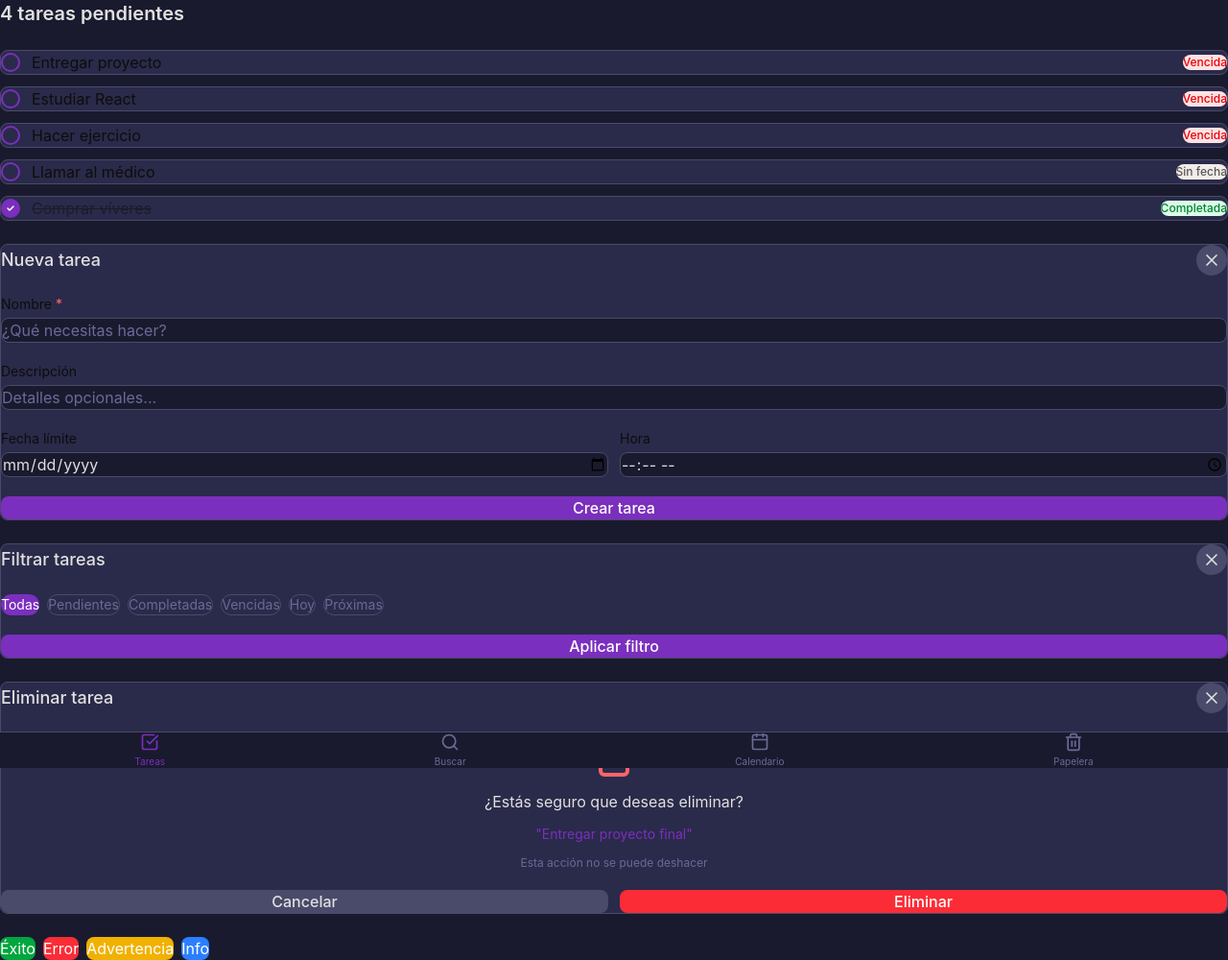
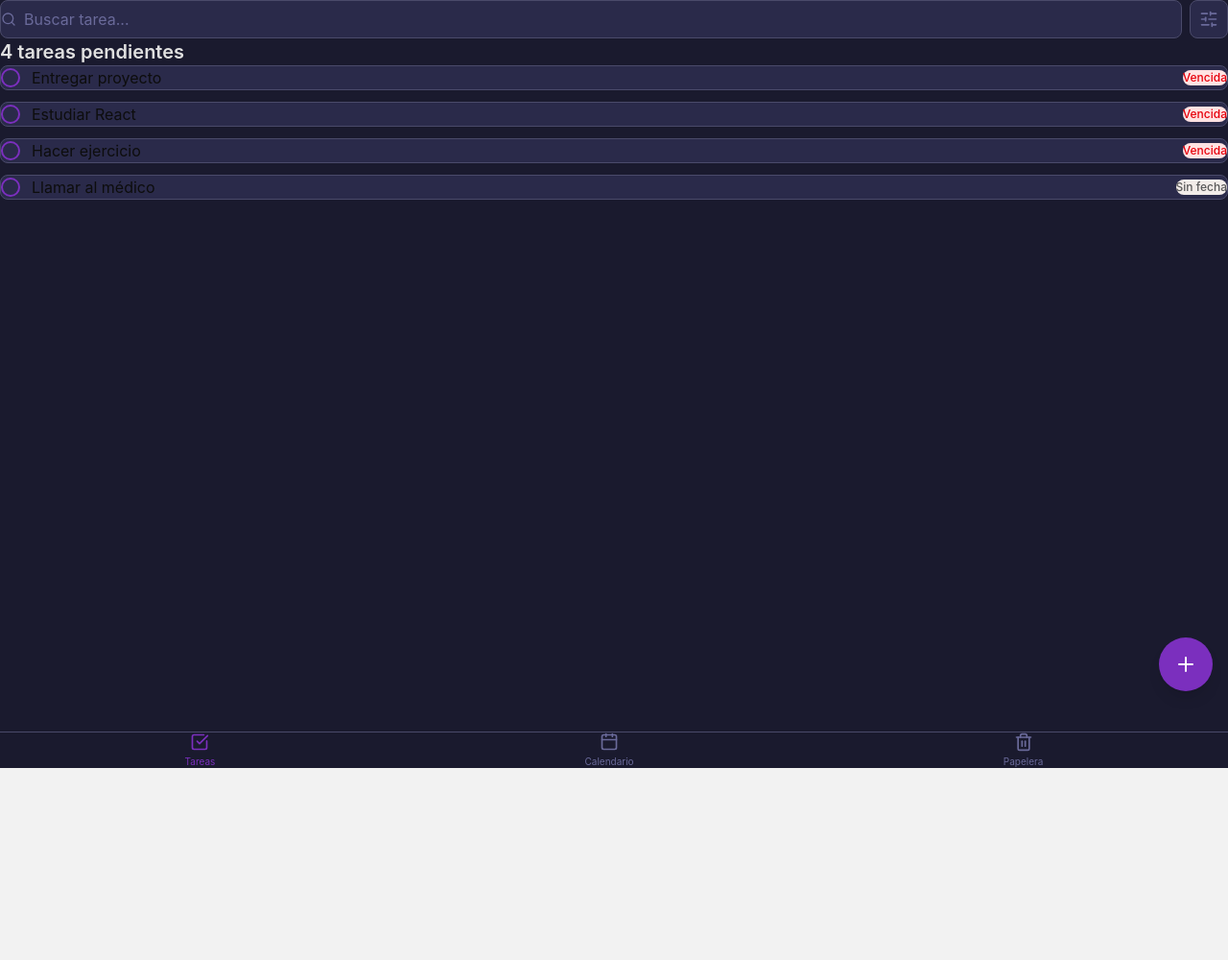
Before and after one commit to JDHernandez935/To-do-list, a React (Vite) app: page / in a window 1280 px wide. Shown: the whole page at 96% size. After the commit the page ends 800 px from the top, so only its background shows below. Built offline with nearby package versions, Linux system fonts and the light colour scheme; a web font is replaced by a local one.

Commit message:
feat(templates): se agrega el template principal

```diff
--- a/src/App.jsx
+++ b/src/App.jsx
@@ -1,98 +1,105 @@
 import { useState } from "react"
-
+import MainTemplate from "./templates/MainTemplate"
+import TaskList from "./organism/TaskList"
+import FilterModal from "./organism/FilterModal"
+import IconButton from "./molecules/IconButton"
+import SearchBar from "./molecules/SearchBar"
+import FilterChip from "./molecules/FilterChip"
 import Text from "./atoms/Text"
-import TaskList from "./organism/TaskList"
-import Navbar from "./organism/NavBar"
-import TaskForm from "./organism/TaskForm"
-import FilterModal from "./organism/FilterModal"
-import DeleteModal from "./organism/DeleteModal"
 import AlertContainer from "./organism/AlertContainer"
-import Button from "./atoms/Button"
 import useAlerts from "./hooks/useAlerts"
 
 function App() {
   const [activeTab, setActiveTab] = useState("home")
+  const [search, setSearch] = useState("")
   const [activeFilter, setActiveFilter] = useState("all")
-  const { alerts, success, error, warning, info, removeAlert } = useAlerts()
+  const [showFilters, setShowFilters] = useState(false)
+  const { alerts, success, removeAlert } = useAlerts()
 
   const [tasks, setTasks] = useState([
     { id: 1, title: "Entregar proyecto", dueDate: "2024-04-09", completed: false },
     { id: 2, title: "Estudiar React", dueDate: "2024-04-04", completed: false },
     { id: 3, title: "Hacer ejercicio", dueDate: "2024-04-10", completed: false },
     { id: 4, title: "Llamar al médico", dueDate: null, completed: false },
-    { id: 5, title: "Comprar víveres", dueDate: "2024-04-01", completed: true },
   ])
 
   const handleToggle = (id) => {
     setTasks(tasks.map(task =>
       task.id === id ? { ...task, completed: !task.completed } : task
     ))
+    success("Tarea actualizada")
   }
 
+  const fab = (
+    <IconButton
+      iconName="Plus"
+      size={24}
+      onClick={() => success("Abrir formulario")}
+      className="
+        w-14 h-14 rounded-full
+        bg-[#7B2FBE] text-white
+        hover:bg-[#9B4FDE]
+        active:scale-95 transition-all duration-150
+        shadow-lg
+      "
+      iconClassName="text-white"
+    />
+  )
+
   return (
-    <div className="p-8 flex flex-col gap-6 bg-[#1a1a2e] min-h-screen">
-      <Text variant="h2" className="text-[#e0e0e0]">
-        {tasks.filter(t => !t.completed).length} tareas pendientes
-      </Text>
+    <>
+      <AlertContainer alerts={alerts} onClose={removeAlert} />
+      <MainTemplate
+        activeTab={activeTab}
+        onTabChange={setActiveTab}
+        fab={fab}
+      >
 
-      <TaskList tasks={tasks} onToggle={handleToggle} />
+        <div className="flex gap-2 mb-3">
+          <SearchBar
+            value={search}
+            onChange={(e) => setSearch(e.target.value)}
+            placeholder="Buscar tarea..."
+            className="
+              flex-1 px-3 py-2 rounded-lg
+              bg-[#2a2a4a] border border-[#4a4a6a]
+            "
+            inputClassName="text-[#e0e0e0] placeholder-[#6a6a9a]"
+            iconClassName="text-[#6a6a9a]"
+          />
+          <IconButton
+            iconName="SlidersHorizontal"
+            onClick={() => setShowFilters(!showFilters)}
+            className="
+              w-10 h-10 rounded-lg
+              bg-[#2a2a4a] border border-[#4a4a6a]
+              hover:border-[#7B2FBE] transition-all duration-200
+              flex items-center justify-center
+            "
+            iconClassName={showFilters ? "text-[#7B2FBE]" : "text-[#6a6a9a]"}
+          />
+        </div>
 
-      <div className="fixed bottom-0 left-0 right-0 bg-[#1a1a2e] border-t border-[#4a4a6a]">
-        <Navbar activeTab={activeTab} onTabChange={setActiveTab} />
-      </div>
-
-      <div className="p-4 rounded-lg bg-[#2a2a4a] border border-[#4a4a6a]">
-        <TaskForm
-          mode="create"
-          onSubmit={(data) => console.log("Crear:", data)}
-          onCancel={() => console.log("Cancelar")}
-        />
-      </div>
-
-      <div className="p-4 rounded-lg bg-[#2a2a4a] border border-[#4a4a6a]">
-        <FilterModal
-          activeFilter={activeFilter}
-          onFilterChange={setActiveFilter}
-          onClose={() => console.log("Cerrar filtros")}
-        />
-      </div>
-
-      <div className="p-4 rounded-lg bg-[#2a2a4a] border border-[#4a4a6a]">
-        <DeleteModal
-          taskTitle="Entregar proyecto final"
-          onConfirm={() => console.log("Eliminado")}
-          onCancel={() => console.log("Cancelado")}
-        />
-      </div>
-
-      <AlertContainer alerts={alerts} onClose={removeAlert} />
-      <div className="flex gap-2 flex-wrap">
-        <Button
-          onClick={() => success("Tarea creada correctamente")}
-          className="px-4 py-2 rounded-lg bg-green-600 text-white active:scale-95 transition-all"
-        >
-          Éxito
-        </Button>
-        <Button
-          onClick={() => error("Ha ocurrido un error")}
-          className="px-4 py-2 rounded-lg bg-red-500 text-white active:scale-95 transition-all"
-        >
-          Error
-        </Button>
-        <Button
-          onClick={() => warning("Esta acción no se puede deshacer")}
-          className="px-4 py-2 rounded-lg bg-yellow-500 text-white active:scale-95 transition-all"
-        >
-          Advertencia
-        </Button>
-        <Button
-          onClick={() => info("Tarea actualizada")}
-          className="px-4 py-2 rounded-lg bg-blue-500 text-white active:scale-95 transition-all"
-        >
-          Info
-        </Button>
-      </div>
-    </div>
+        {showFilters && (
+          <div className="flex gap-2 flex-wrap mb-3">
+            {["all", "pending", "completed", "overdue", "today", "soon"].map(filter => (
+              <FilterChip
+                key={filter}
+                label={{ all: "Todas", pending: "Pendientes", completed: "Completadas", overdue: "Vencidas", today: "Hoy", soon: "Próximas" }[filter]}
+                active={activeFilter === filter}
+                onClick={() => setActiveFilter(filter)}
+                activeClassName="bg-[#7B2FBE] text-white"
+                inactiveClassName="bg-[#2a2a4a] text-[#6a6a9a] border border-[#4a4a6a] hover:border-[#7B2FBE]"
+              />
+            ))}
+          </div>
+        )}
+        <Text variant="h2" className="text-[#e0e0e0] mb-4">
+          {tasks.filter(t => !t.completed).length} tareas pendientes
+        </Text>
+        <TaskList tasks={tasks} onToggle={handleToggle} />
+      </MainTemplate>
+    </>
   )
 }
 
--- a/src/organism/NavBar.jsx
+++ b/src/organism/NavBar.jsx
@@ -4,7 +4,6 @@ import Text from "../atoms/Text"
 function Navbar({ activeTab, onTabChange, className = "" }) {
   const tabs = [
     { id: "home", icon: "CheckSquare", label: "Tareas" },
-    { id: "search", icon: "Search", label: "Buscar" },
     { id: "calendar", icon: "Calendar", label: "Calendario" },
     { id: "trash", icon: "Trash2", label: "Papelera" },
   ]
--- /dev/null
+++ b/src/templates/MainTemplate.jsx
@@ -0,0 +1,25 @@
+import Navbar from "../organism/Navbar"
+
+function MainTemplate({ children, activeTab, onTabChange, fab = null }) {
+  return (
+    <div className="relative min-h-screen bg-[#1a1a2e]">
+
+      <div className="pb-24 px-4 pt-6">
+        {children}
+      </div>
+
+      {fab && (
+        <div className="fixed bottom-20 right-4 z-40">
+          {fab}
+        </div>
+      )}
+
+      <div className="fixed bottom-0 left-0 right-0 z-50 bg-[#1a1a2e] border-t border-[#4a4a6a]">
+        <Navbar activeTab={activeTab} onTabChange={onTabChange} />
+      </div>
+
+    </div>
+  )
+}
+
+export default MainTemplate
```
